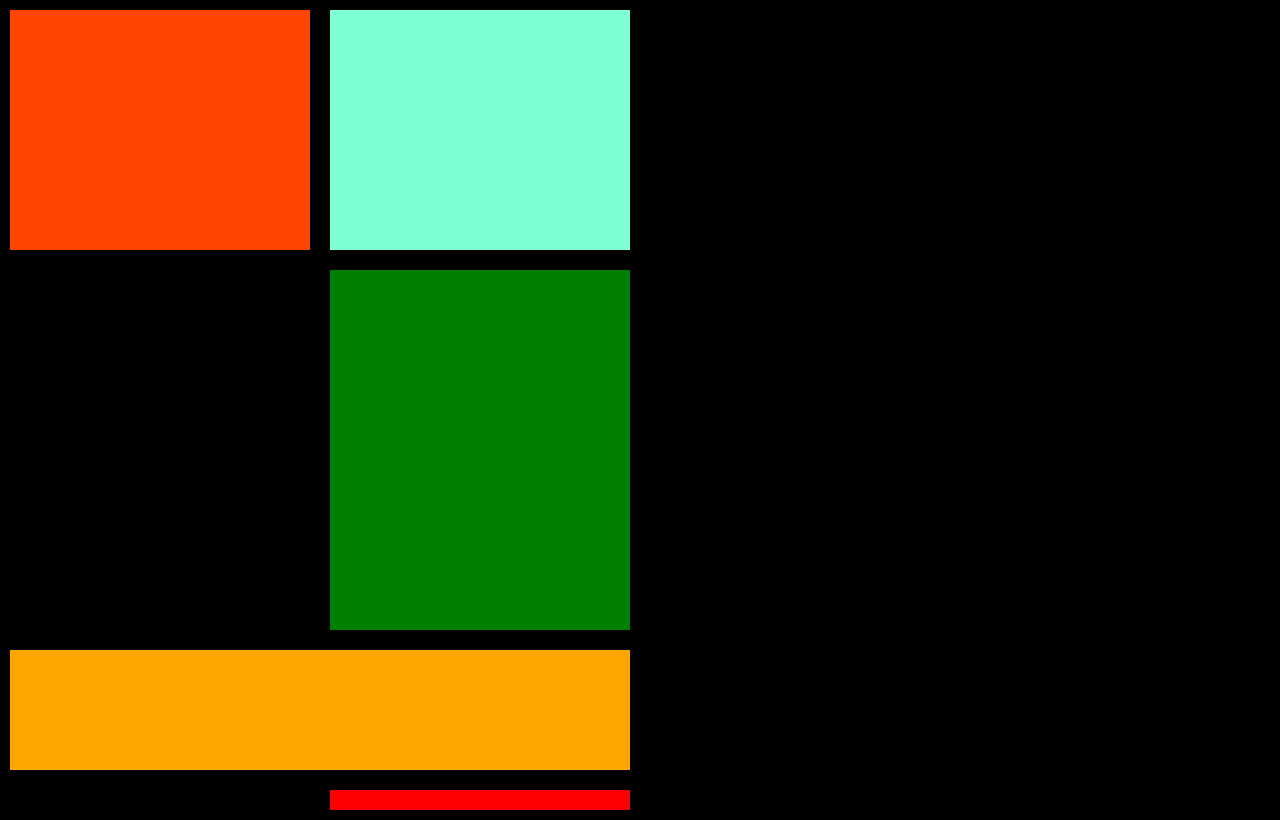
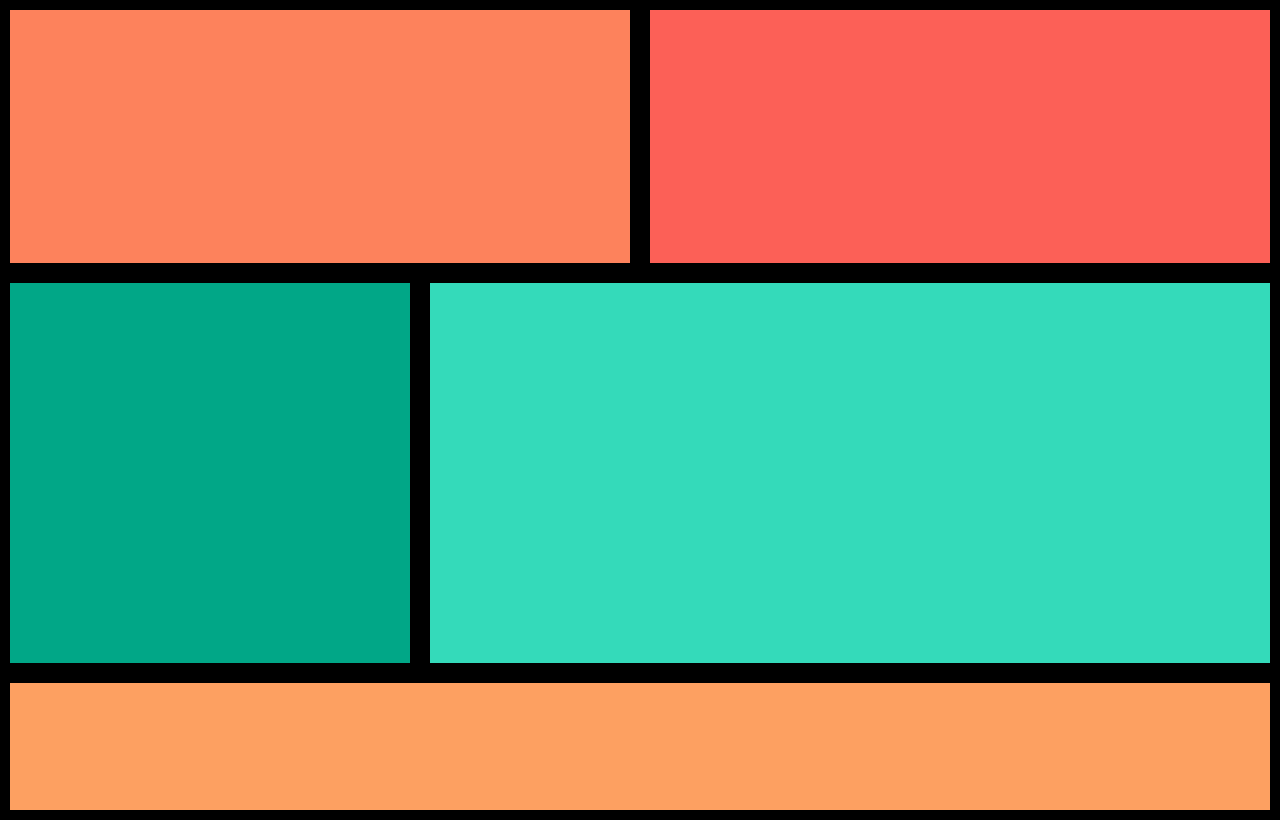
Before and after one commit to SantinoMatIm/tareasWebYVideojuegos, a plain HTML site: page grid3/index.html in a window 1280 px wide. Drawn offline with Linux system fonts and the light colour scheme.

Commit message:
Added css grids

```diff
--- a/grid1/styles.css
+++ b/grid1/styles.css
@@ -22,23 +22,23 @@ div {
 }
 
 #gridItem1 {
-    background-color: red;
+    background-color: #fc6057;
 }
 
 #gridItem2 {
-    background-color: orangered;
+    background-color: #fd825c;
 }
 
 #gridItem3 {
-    background-color: orange;
+    background-color: #fda061;
 }
 
 #gridItem4 {
-    background-color: green;
+    background-color: #01a787;
 }
 
 #gridItem5 {
-    background-color: aqua;
+    background-color: #34daba;
 }
 
 #gridItem6 {
--- a/grid2/styles.css
+++ b/grid2/styles.css
@@ -22,28 +22,28 @@ div {
 }
 
 #gridItem1 {
-    background-color: orange;
+    background-color: #fda061;
 
     grid-column: 1/4;
 }
 
 #gridItem2 {
-    background-color: green;
+    background-color: #01a787;
 
     grid-row: 2/4;
 }
 
 #gridItem3 {
-    background-color: aqua;
+    background-color: #34daba;
 
     grid-column: 2/4;
     grid-row: 2/3;
 }
 
 #gridItem4 {
-    background-color: red;
+    background-color: #fc6057;
 }
 
 #gridItem5 {
-    background-color: orange;
+    background-color: #fda061;
 }
--- a/grid3/styles.css
+++ b/grid3/styles.css
@@ -4,6 +4,8 @@ body {
     height: 100vh;
 
     margin: 0;
+
+    overflow: hidden;
 }
 
 div {
@@ -16,37 +18,42 @@ div {
     height: 100%;
 
     grid-template-rows: 2fr 3fr 1fr;
-    grid-template-columns: 2fr 2fr 2fr 2fr;
+    grid-template-columns: 2fr 1fr 2fr 1fr;
 
     grid-gap: 20px;
 }
 
 #gridItem1 {
-    background-color: orangered;
+    background-color: #fd825c;
+
+    grid-column: 1/3;
+    grid-row: 1/2;
+
 }
 
 #gridItem2 {
-    background-color: red;
+    background-color: #fc6057;
 
-    grid-column: 2/3;
+    grid-column: 3/5;
+    grid-row: 1/2;
 }
 
 #gridItem3 {
-    background-color: green;
+    background-color: #01a787;
 
-    grid-column: 2;
-    grid-row: 2;
+    grid-column: 1/2;
+    grid-row: 2/3;
 }
 
 #gridItem4 {
-    background-color: aquamarine;
+    background-color: #34daba;
 
-    grid-column: 2;
-    grid-row: 1;
+    grid-column: 2/5;
+    grid-row: 2/3;
 }
 
 #gridItem5 {
-    background-color: orange;
-    grid-column: 1/3;
+    background-color: #fda061;
+    grid-column: 1/5;
     grid-row: 3;
 }
--- /dev/null
+++ b/grid4/styles.css
@@ -0,0 +1,85 @@
+body {
+    background-color: black;
+
+    height: 100vh;
+
+    margin: 0;
+
+    overflow: hidden;
+}
+
+div {
+    padding: 10px;
+}
+
+#gridContainer {
+    display: grid;
+
+    height: 100%;
+
+    grid-template-rows: 1fr 3fr;
+    grid-template-columns: 2fr 2fr;
+
+    grid-gap: 20px;
+}
+
+#gridContainer2 {
+    display: grid;
+
+    height: 100%;
+
+    grid-template-rows: 2fr 2fr;
+    grid-template-columns: 2fr 2fr;
+
+    grid-gap: 20px;
+}
+
+#gridItem1 {
+    background-color: #fda061;
+
+    grid-column: 1/2;
+    grid-row: 1/2;
+
+}
+
+#gridItem2 {
+    background-color: #34daba;
+
+    grid-column: 2/3;
+    grid-row: 1/2;
+}
+
+#gridItem3 {
+    background-color: #fc6057;
+
+    grid-column: 1/2;
+    grid-row: 2/3;
+}
+
+#gridItem4 {
+    background-color: #01a787;
+
+    grid-column: 2/3;
+    grid-row: 2/3;
+}
+
+#gridItem5 {
+    background-color: #34daba;
+
+    grid-column: 1/3;
+    grid-row: 1/2;
+}
+
+#gridItem6 {
+    background-color: #1bc1a1;
+
+    grid-column: 1/2;
+    grid-row: 2/3;
+}
+
+#gridItem7 {
+    background-color: #fda061;
+
+    grid-column: 2/3;
+    grid-row: 2/3;
+}
```
Also changed, not shown: grid4/index.html (added, +23 -0 lines).
